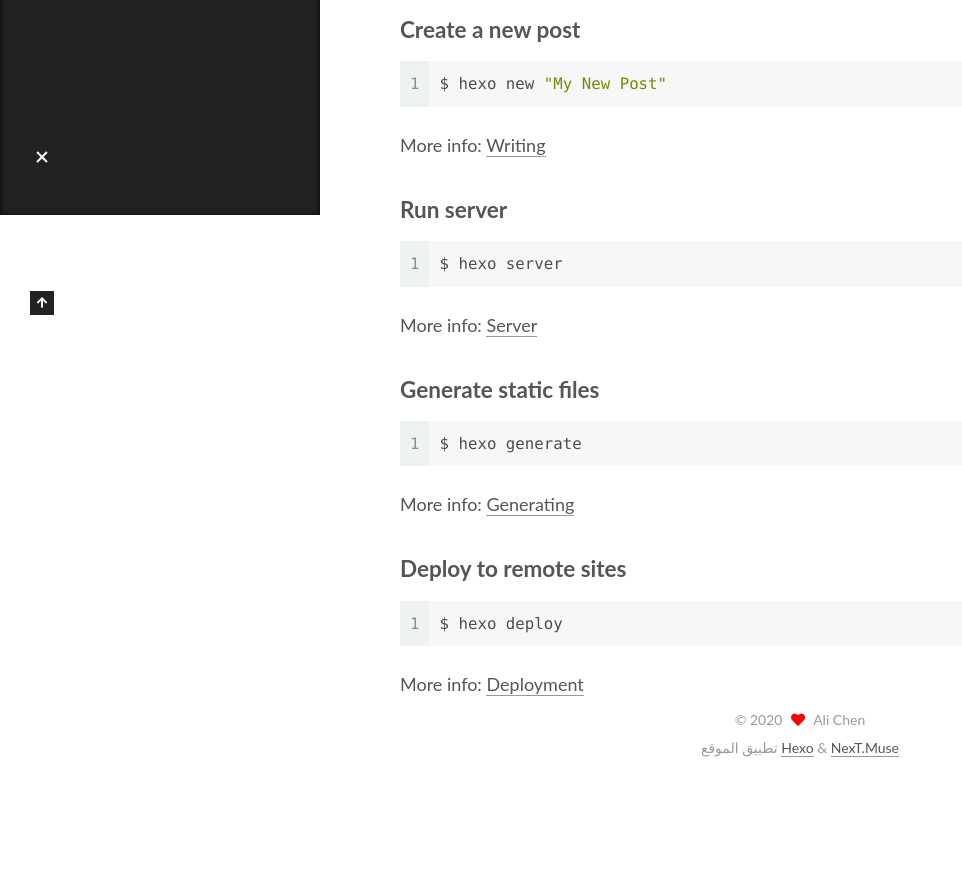
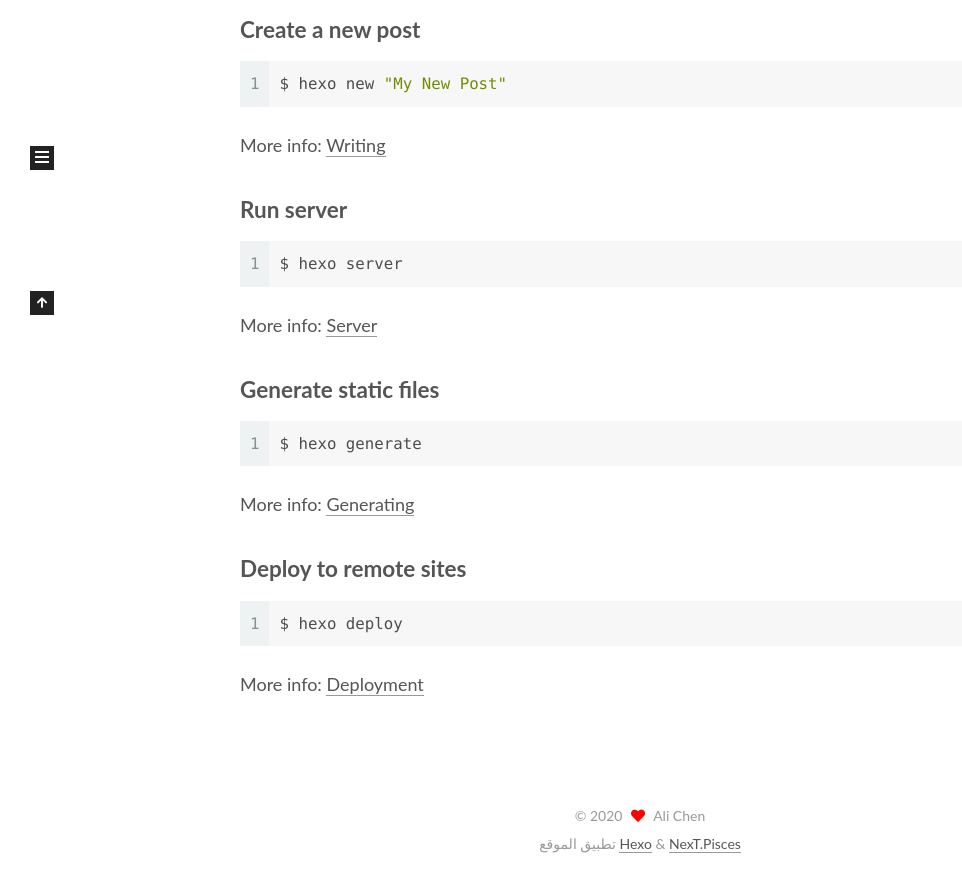
Before and after one commit to AliChen118/AliChen118.github.io, a plain HTML site: page 2020/07/19/hello-world/index.html in a window 1280 px wide. Shown: the part 585-1463 px from the top of the page, without its empty margins (0-962 px from the left). Before the commit the page ends 1367 px from the top, so only its background shows below. Drawn offline with Linux system fonts and the light colour scheme.

Commit message:
Site updated: 2020-07-19 22:11:29

```diff
--- a/2020/07/19/hello-world/index.html
+++ b/2020/07/19/hello-world/index.html
@@ -17,7 +17,7 @@
 
 <script id="hexo-configurations">
     var NexT = window.NexT || {};
-    var CONFIG = {"hostname":"alichen118.github.io","root":"/","scheme":"Muse","version":"7.8.0","exturl":false,"sidebar":{"position":"left","display":"post","padding":18,"offset":12,"onmobile":false},"copycode":{"enable":false,"show_result":false,"style":null},"back2top":{"enable":true,"sidebar":false,"scrollpercent":false},"bookmark":{"enable":false,"color":"#222","save":"auto"},"fancybox":false,"mediumzoom":false,"lazyload":false,"pangu":false,"comments":{"style":"tabs","active":null,"storage":true,"lazyload":false,"nav":null},"algolia":{"hits":{"per_page":10},"labels":{"input_placeholder":"Search for Posts","hits_empty":"We didn't find any results for the search: ${query}","hits_stats":"${hits} results found in ${time} ms"}},"localsearch":{"enable":false,"trigger":"auto","top_n_per_article":1,"unescape":false,"preload":false},"motion":{"enable":true,"async":false,"transition":{"post_block":"fadeIn","post_header":"slideDownIn","post_body":"slideDownIn","coll_header":"slideLeftIn","sidebar":"slideUpIn"}}};
+    var CONFIG = {"hostname":"alichen118.github.io","root":"/","scheme":"Pisces","version":"7.8.0","exturl":false,"sidebar":{"position":"left","display":"post","padding":18,"offset":12,"onmobile":false},"copycode":{"enable":false,"show_result":false,"style":null},"back2top":{"enable":true,"sidebar":false,"scrollpercent":false},"bookmark":{"enable":false,"color":"#222","save":"auto"},"fancybox":false,"mediumzoom":false,"lazyload":false,"pangu":false,"comments":{"style":"tabs","active":null,"storage":true,"lazyload":false,"nav":null},"algolia":{"hits":{"per_page":10},"labels":{"input_placeholder":"Search for Posts","hits_empty":"We didn't find any results for the search: ${query}","hits_stats":"${hits} results found in ${time} ms"}},"localsearch":{"enable":false,"trigger":"auto","top_n_per_article":1,"unescape":false,"preload":false},"motion":{"enable":true,"async":false,"transition":{"post_block":"fadeIn","post_header":"slideDownIn","post_body":"slideDownIn","coll_header":"slideLeftIn","sidebar":"slideUpIn"}}};
   </script>
 
   <meta name="description" content="Welcome to Hexo! This is your very first post. Check documentation for more info. If you get any problems when using Hexo, you can find the answer in troubleshooting or you can ask me on GitHub. Quick">
@@ -318,7 +318,7 @@
   </span>
   <span class="author" itemprop="copyrightHolder">Ali Chen</span>
 </div>
-  <div class="powered-by">تطبيق الموقع <a href="https://hexo.io/" class="theme-link" rel="noopener" target="_blank">Hexo</a> & <a href="https://muse.theme-next.org/" class="theme-link" rel="noopener" target="_blank">NexT.Muse</a>
+  <div class="powered-by">تطبيق الموقع <a href="https://hexo.io/" class="theme-link" rel="noopener" target="_blank">Hexo</a> & <a href="https://pisces.theme-next.org/" class="theme-link" rel="noopener" target="_blank">NexT.Pisces</a>
   </div>
 
 
@@ -344,7 +344,7 @@
 <script src="/js/motion.js"></script>
 
 
-<script src="/js/schemes/muse.js"></script>
+<script src="/js/schemes/pisces.js"></script>
 
 
 <script src="/js/next-boot.js"></script>
```
Also changed, not shown: archives/2020/07/index.html (+3 -3 lines), archives/2020/index.html (+3 -3 lines), archives/index.html (+3 -3 lines), index.html (+3 -3 lines).
